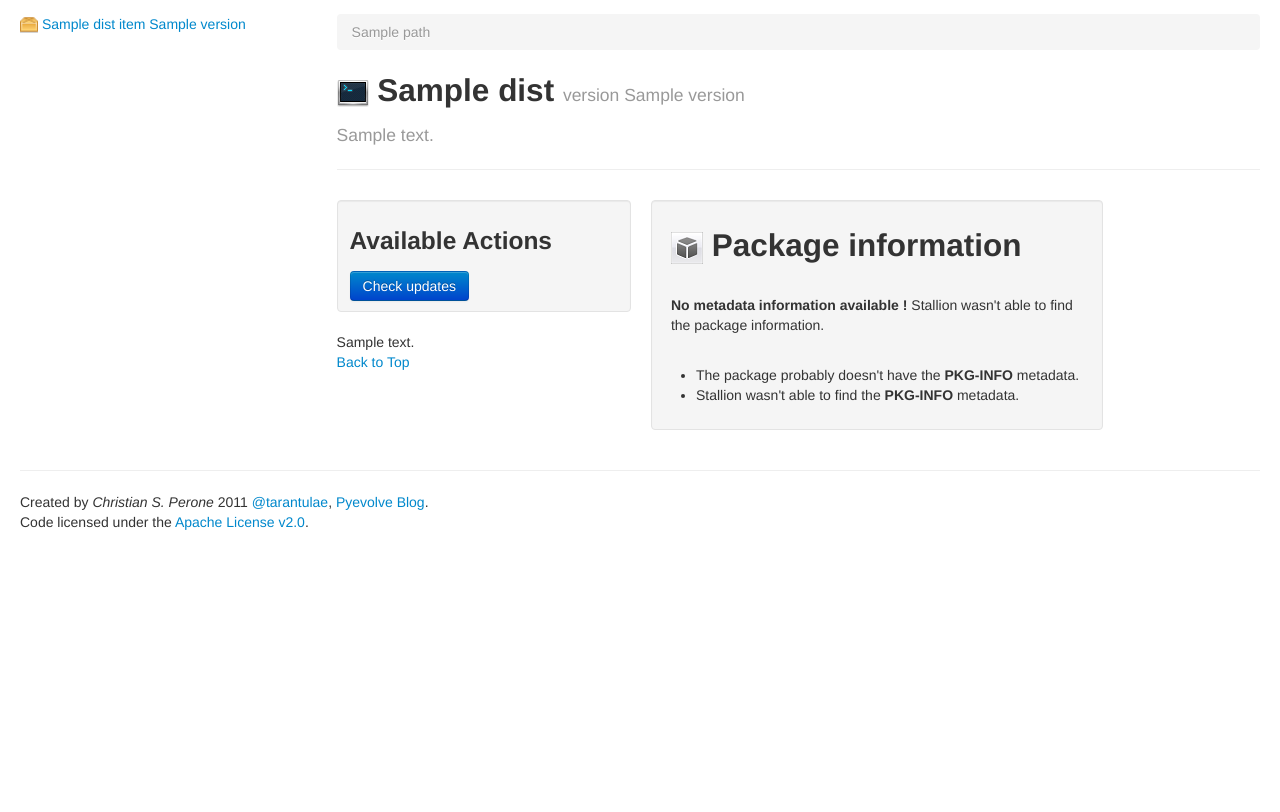
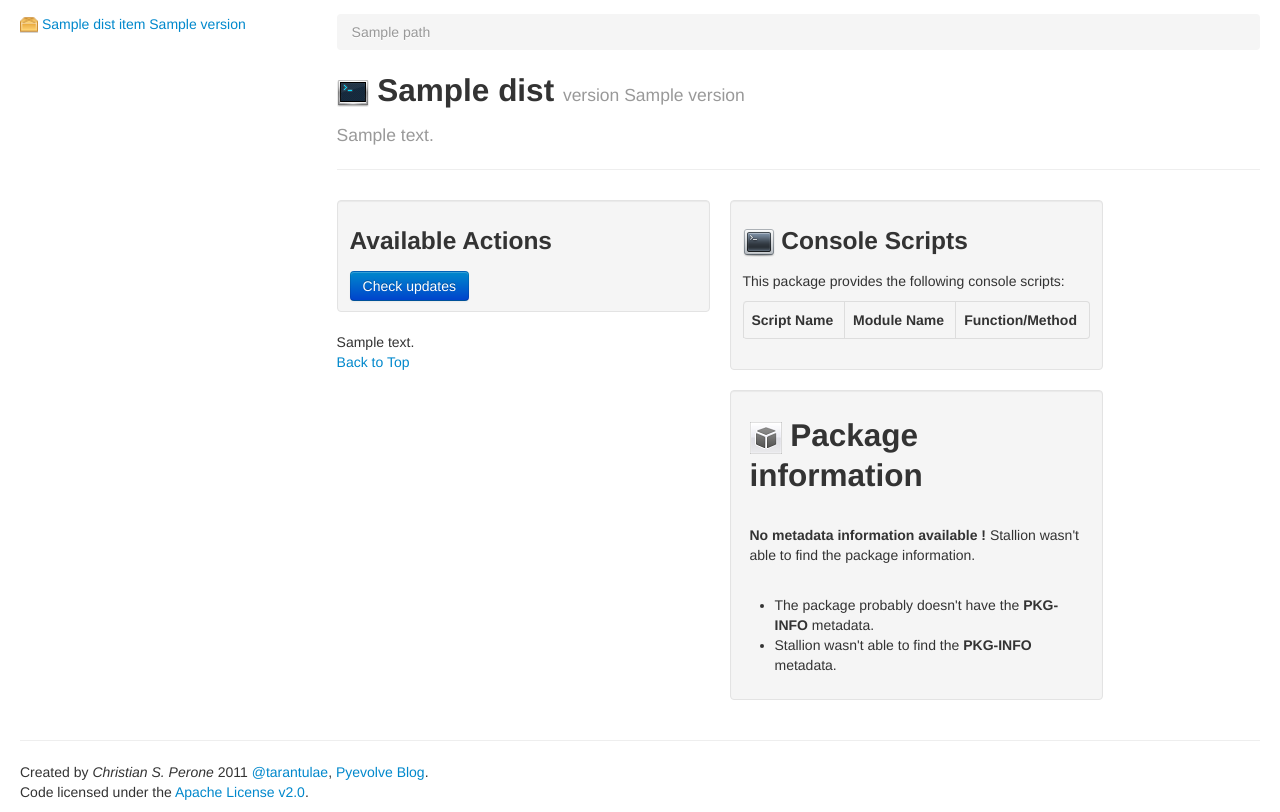
Before and after one commit to perone/stallion, a Flask app: template stallion/templates/distribution.html in a window 1280 px wide. Shown: the part 156-968 px from the top of the page. Before the commit the page ends 686 px from the top, so only its background shows below. Run offline with Flask 2, Linux system fonts and the light colour scheme; the template is opened without the code that fills it: most values are stand-ins (such as "Sample title", 1, 10 or a date in 2020); lists and menus that the app fills with data are empty.

Commit message:
Added console scripts into the web frontend.

```diff
--- a/stallion/main.py
+++ b/stallion/main.py
@@ -279,6 +279,7 @@ def distribution(dist_name=None):
         pass
 
     data['distinfo'] = distinfo
+    data['entry_map'] = pkg_dist.get_entry_map()
 
     if parts is not None:
         data['description_render'] = parts['body']
--- a/stallion/templates/distribution.html
+++ b/stallion/templates/distribution.html
@@ -53,7 +53,7 @@
 </div>
 
 <div class="row-fluid">
-	<div class="span4">
+	<div class="span5">
 
 	<div class="well" style="padding: 10px 12px;">
 		<h3>Available Actions</h3>
@@ -76,7 +76,32 @@
 	{% endif %}
 
 	</div>
-	<div class="span6">
+	<div class="span5">
+		{% if entry_map['console_scripts'] %}
+			<div class="well" style="padding: 10px 12px;">
+				<h3><img src="{{ url_for('static', filename='console-icon.png') }}" class="midiconlarge"> Console Scripts</h3>
+				<p>This package provides the following console scripts:</p>
+
+				<table class="table table-bordered">
+					<thead>
+						<th>Script Name</th>
+						<th>Module Name</th>
+						<th>Function/Method</th>
+					</thead>
+					<tbody>
+						{% for name, entry in entry_map['console_scripts'].items() %}
+							<tr>
+								<td>{{ entry.name }}</td>
+								<td>{{ entry.module_name }}</td>
+								<td>{{ entry.attrs|join(",") }}</td>
+							</tr>
+						{% endfor %}
+					</tbody>
+				</table>
+
+			</div>
+		{% endif %}
+
 		<div class="well" style="padding: 14px 19px;">
 			<h2><img src="{{ url_for('static', filename='info.png') }}" class="midiconlarge"> Package information</h2><br />
 
```
Also changed, not shown: stallion/static/console-icon.png (added).
